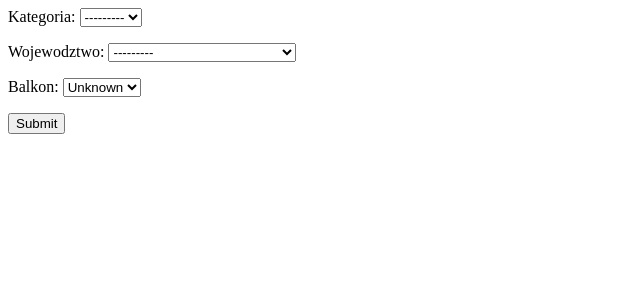
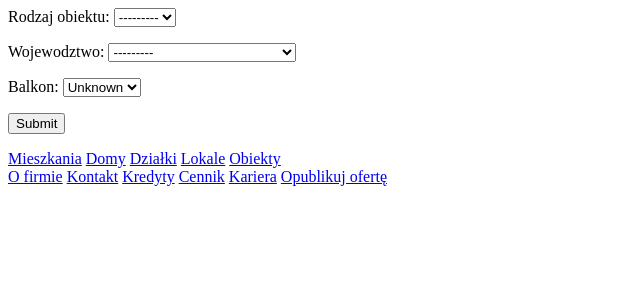
Before and after one commit to brojd/cardom_MySQL, a Django app: page /lots/ in a window 1280 px wide. Shown: the top 300 px of the page, without its empty margins (0-640 px from the left). Run offline with Django 3.2, Linux system fonts and the light colour scheme; data that the repository does not hold is empty.

Commit message:
add prices and credits pages

```diff
--- a/cardom/models.py
+++ b/cardom/models.py
@@ -50,7 +50,7 @@ class Offer(models.Model):
     )
 
 
-    category = models.ForeignKey(Category, verbose_name='Kategoria')
+    category = models.ForeignKey(Category, verbose_name='Rodzaj obiektu')
     city = models.CharField(max_length=128, verbose_name='Miasto')
     province = models.CharField(max_length=3, choices=PROVINCE_CHOICES, default='OPO', verbose_name='Wojewodztwo')
     district = models.CharField(max_length=128, verbose_name='Dzielnica')
--- a/cardom/urls.py
+++ b/cardom/urls.py
@@ -12,5 +12,7 @@ urlpatterns = patterns('',
     url(r'^contact/', views.contact, name='contact'),
     url(r'^career/', views.career, name='career'),
     url(r'^publish_offer/', views.publish_offer, name='publish_offer'),
+    url(r'^credits/', views.credits, name='credits'),
     url(r'^offer_list/', views.offer_list, name='offer_list'),
+    url(r'prices/', views.prices, name='prices'),
     )
--- a/cardom/views.py
+++ b/cardom/views.py
@@ -80,6 +80,14 @@ def publish_offer(request):
     f = OfferFilter(request.GET, queryset=Offer.objects.all())
     return render(request, 'cardom/publish_offer.html', {'filter': f})
 
+def credits(request):
+    f = OfferFilter(request.GET, queryset=Offer.objects.all())
+    return render(request, 'cardom/credits.html', {'filter': f})
+
+def prices(request):
+    f = OfferFilter(request.GET, queryset=Offer.objects.all())
+    return render(request, 'cardom/prices.html', {'filter': f})
+
 def offer_list(request):
     f = OfferFilter(request.GET, queryset=Offer.objects.all())
     return render(request, 'cardom/offer_list.html', {'filter': f})
--- a/templates/cardom/base.html
+++ b/templates/cardom/base.html
@@ -6,3 +6,16 @@
 
 {% block content %}
 {% endblock %}
+
+<a href="{% url 'flats' %}">Mieszkania</a>
+<a href="{% url 'houses' %}">Domy</a>
+<a href="{% url 'lots' %}">Działki</a>
+<a href="{% url 'locals' %}">Lokale</a>
+<a href="{% url 'other_objects' %}">Obiekty</a><br />
+
+<a href="{% url 'about' %}">O firmie</a>
+<a href="{% url 'contact' %}">Kontakt</a>
+<a href="{% url 'credits' %}">Kredyty</a>
+<a href="{% url 'prices' %}">Cennik</a>
+<a href="{% url 'career' %}">Kariera</a>
+<a href="{% url 'publish_offer' %}">Opublikuj ofertę</a>
--- /dev/null
+++ b/templates/cardom/credits.html
@@ -0,0 +1,5 @@
+{% extends 'cardom/base.html' %}
+
+{% block content %}
+This is the credits page.
+{% endblock %}
--- /dev/null
+++ b/templates/cardom/prices.html
@@ -0,0 +1,5 @@
+{% extends 'cardom/base.html' %}
+
+{% block content %}
+This is the prices page.
+{% endblock %}
```
Also changed, not shown: templates/cardom/index.html (+0 -9 lines).
